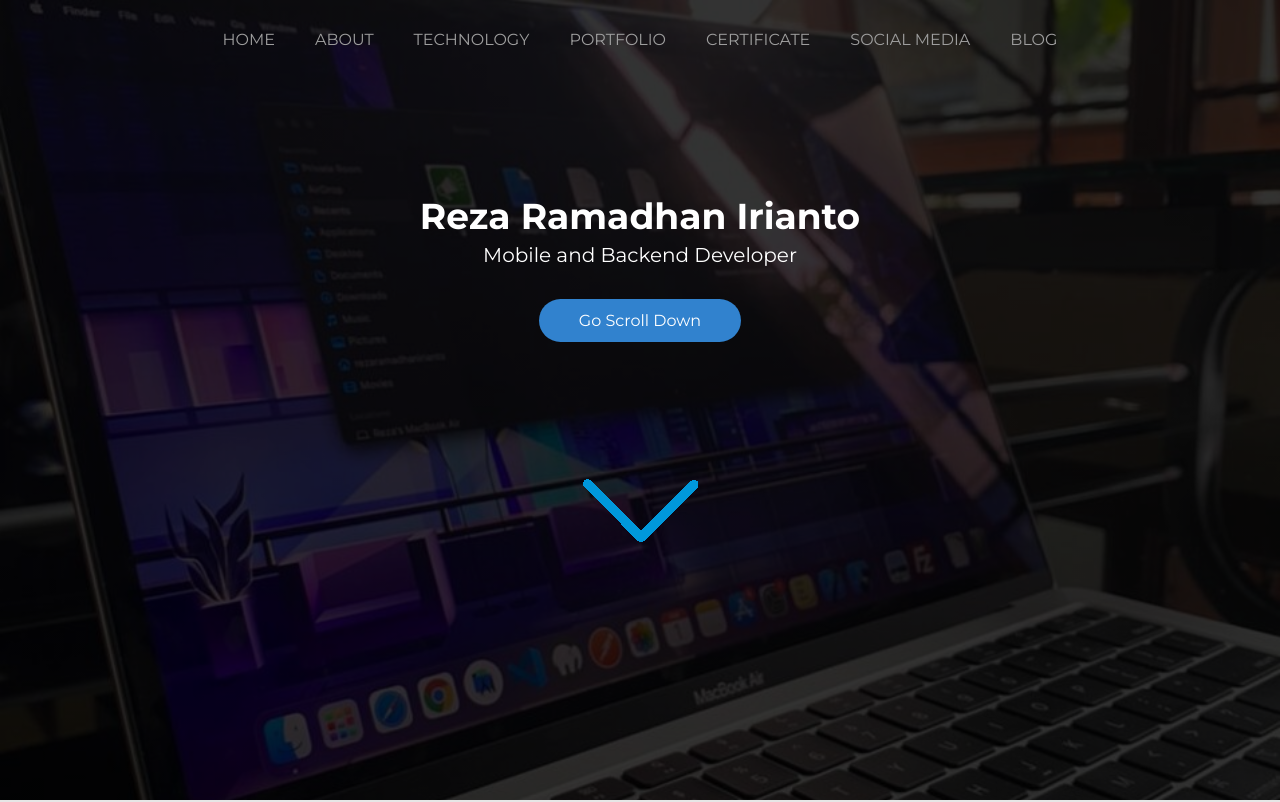
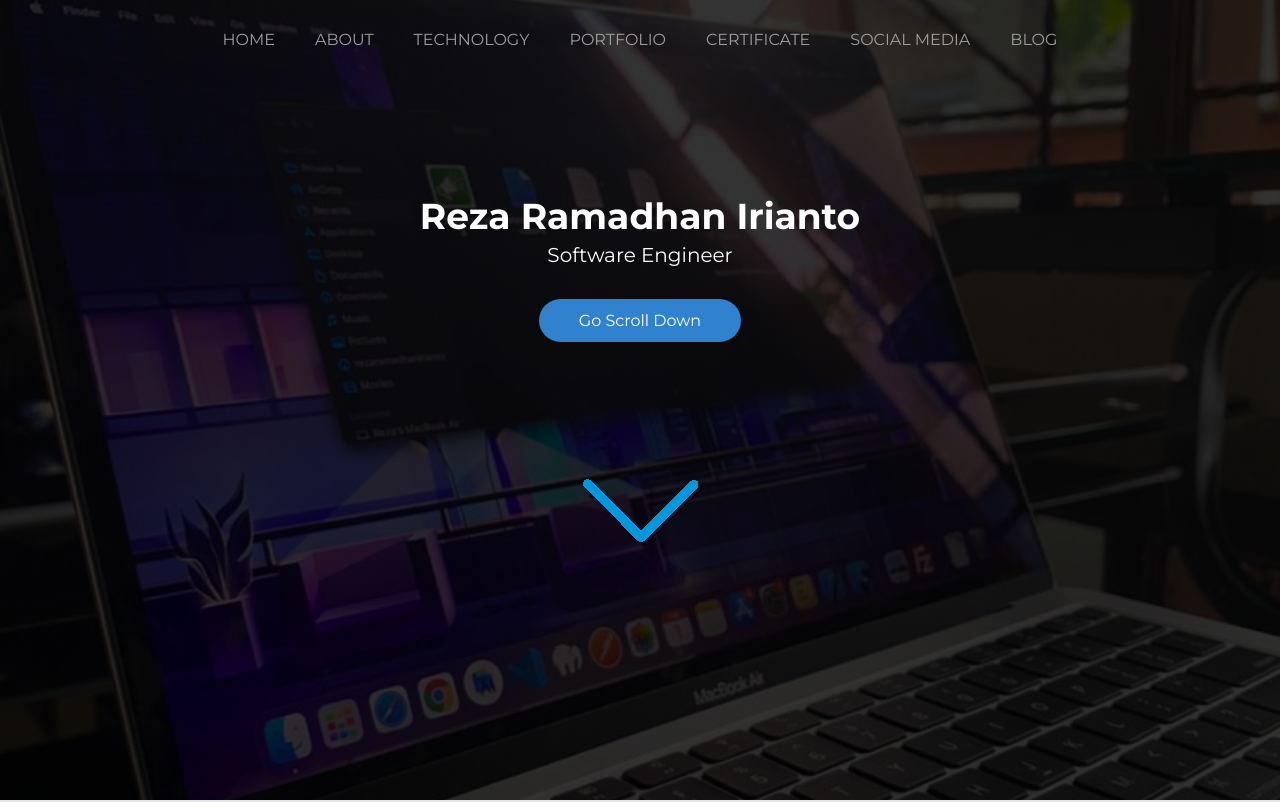
Before and after one commit to rezaramadhanirianto/rezaramadhanirianto.github.io, a website: page index.html in a window 1280 px wide. Shown: the top 802 px of the page. Drawn offline with Linux system fonts and the light colour scheme.

Commit message:
fix some title

```diff
--- a/index.html
+++ b/index.html
@@ -86,10 +86,9 @@
     <div class="container" style="position: relative; left: -50%;">
       <div class="flex justify-between">
         <div class="w-full text-center">
-          <h2 class="text-4xl font-bold leading-snug font-white wow fadeInUp" data-wow-delay="0.3s">Reza Ramadhan
-            Irianto</h2>
+          <h2 class="text-4xl font-bold leading-snug font-white wow fadeInUp" data-wow-delay="0.3s">Reza Ramadhan Irianto</h2>
           <h2 class="text-xl font-medium leading-snug font-white text-gray-500 mb-10 wow fadeInUp font-thin" data-wow-delay="0.3s">
-            Mobile and Backend Developer</h2>
+            Software Engineer</h2>
           <div class="text-center mb-10 wow fadeInUp" data-wow-delay="0.5s">
             <a href="#about" rel="nofollow" class="btn">Go Scroll Down</a>
           </div>
```
